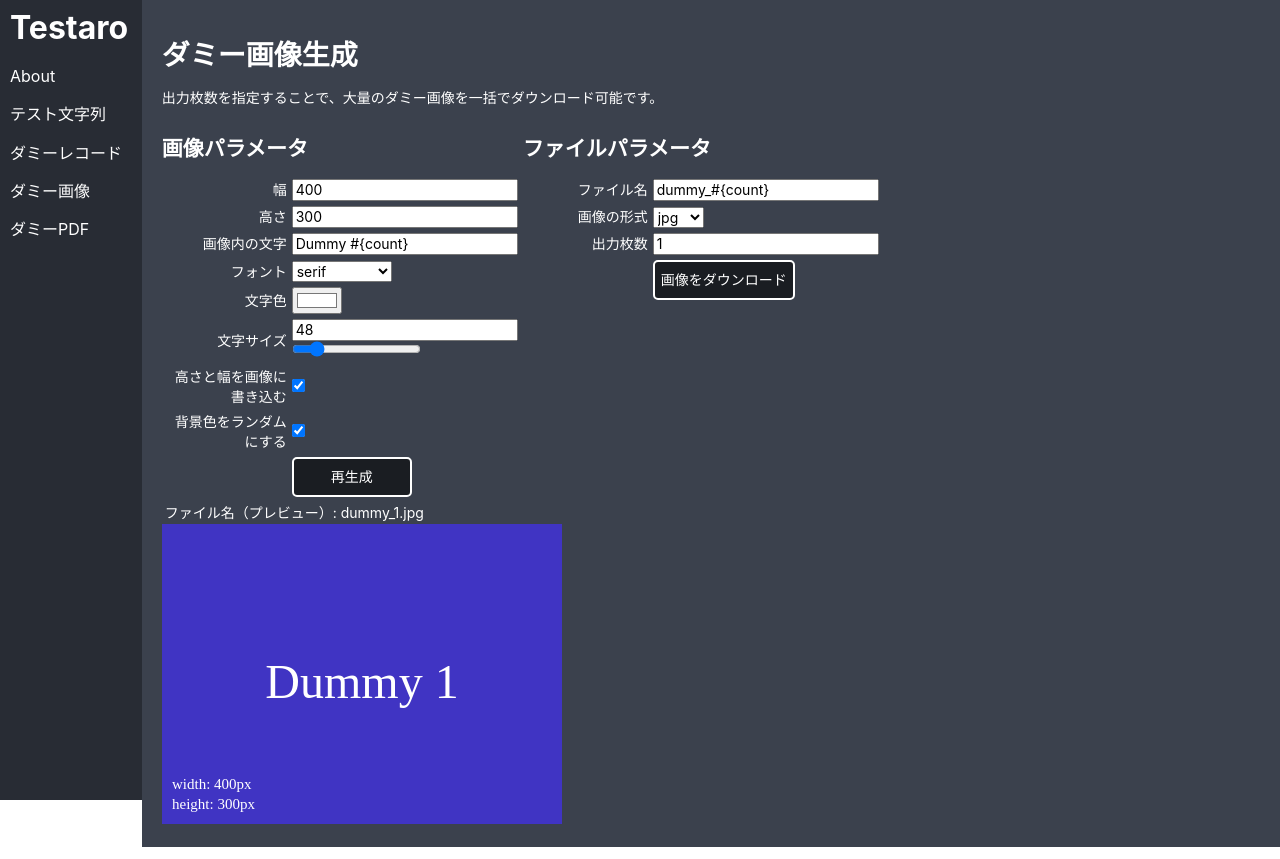
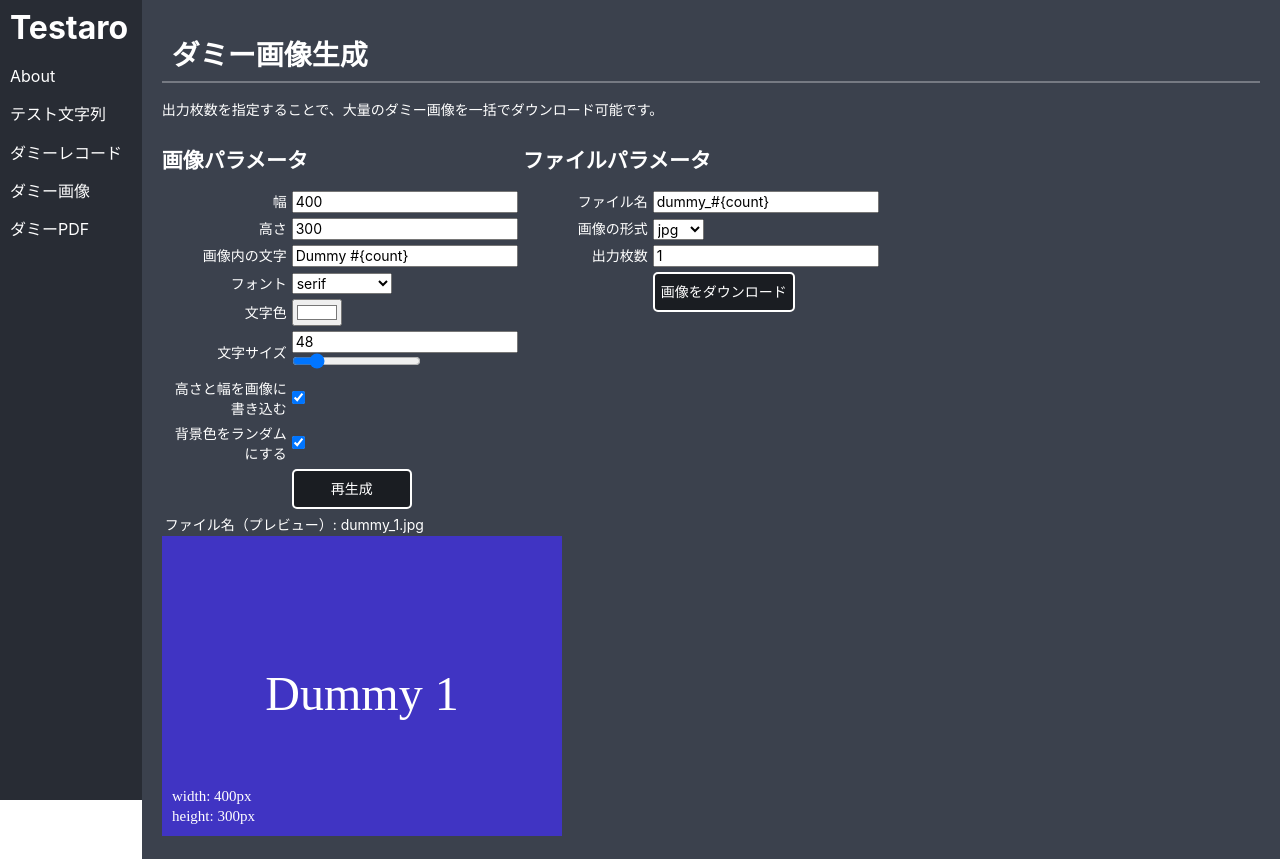
Before and after one commit to jesusisao/testaro, a React (Create React App) app: page /#/imggen in a window 1280 px wide. Built offline with nearby package versions, Linux system fonts and the light colour scheme.

Commit message:
add h1 css

```diff
--- a/src/About/About.tsx
+++ b/src/About/About.tsx
@@ -5,7 +5,7 @@ import "../Common/common.scss";
 const About: React.FC = () => {
   return (
     <div className="About">
-      <h1>About</h1>
+      <h1 className="page-title">About</h1>
       <div className="text-area">
         <p>
           このサービスは業務システム開発の手動テストを多少楽にするために作りました。React
--- a/src/Common/common.scss
+++ b/src/Common/common.scss
@@ -1,4 +1,10 @@
 @import '../config.scss';
+
+.page-title {
+  border-bottom: 2px solid rgba(255, 255, 255, 0.3);
+  padding-left: 10px;
+  padding-bottom: 10px;
+}
 
 .testaro-button {
   min-height: 40px;
--- a/src/ImageGenerator/ImageGenerator.tsx
+++ b/src/ImageGenerator/ImageGenerator.tsx
@@ -100,7 +100,7 @@ const ImageGenerator: React.FC = () => {
 
   return (
     <div className="ImageGenerator">
-      <h1>{title}</h1>
+      <h1 className="page-title">{title}</h1>
       <p>
         出力枚数を指定することで、大量のダミー画像を一括でダウンロード可能です。
       </p>
--- a/src/NameGenerator/NameGenerator.tsx
+++ b/src/NameGenerator/NameGenerator.tsx
@@ -86,7 +86,7 @@ const NameGenerator: React.FC = () => {
 
   return (
     <div className="NameGenerator">
-      <h1>ダミーレコード生成</h1>
+      <h1 className="page-title">ダミーレコード生成</h1>
       <p>
         セルをクリックすると、中の値が勝手にクリップボードにコピーされます。
       </p>
--- a/src/PdfGenerator/PdfGenerator.tsx
+++ b/src/PdfGenerator/PdfGenerator.tsx
@@ -52,7 +52,7 @@ const PdfGenerator: React.FC = () => {
 
   return (
     <div className="PdfGenerator">
-      <h1>ダミーPDF生成</h1>
+      <h1 className="page-title">ダミーPDF生成</h1>
       <div>
         <ParamBox labelName="中身の文字">
           <input
--- a/src/StringGenerator/StringGenerator.tsx
+++ b/src/StringGenerator/StringGenerator.tsx
@@ -30,7 +30,7 @@ const StringGenerator: React.FC = () => {
 
   return (
     <div className="StringGenerator">
-      <h1>テスト文字列生成</h1>
+      <h1 className="page-title">テスト文字列生成</h1>
       <div>
         <ParamBox labelName="パターン">
           <select
```
